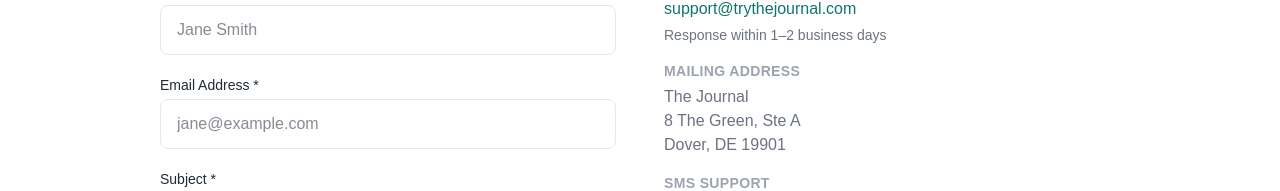
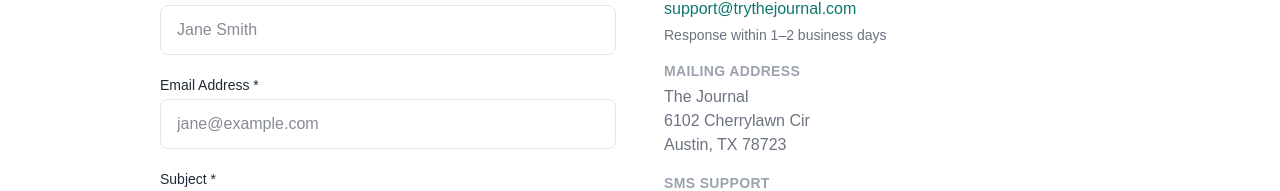
Before and after one commit to Textingman/pushnami-trythejournal, a Next.js app: page /contact in a window 1280 px wide. Shown: the part 431-622 px from the top of the page. Built offline with nearby package versions, Linux system fonts and the light colour scheme.

Commit message:
Initial site setup: The Journal

```diff
--- a/app/contact/page.tsx
+++ b/app/contact/page.tsx
@@ -84,7 +84,7 @@ export default function ContactPage() {
                 </div>
                 <div>
                   <h3 className="text-sm font-semibold uppercase tracking-wide mb-1" style={{ color: '#9CA3AF' }}>Mailing Address</h3>
-                  <p style={{ color: '#6B7280' }}>The Journal<br />8 The Green, Ste A<br />Dover, DE 19901</p>
+                  <p style={{ color: '#6B7280' }}>The Journal<br />6102 Cherrylawn Cir<br />Austin, TX 78723</p>
                 </div>
                 <div>
                   <h3 className="text-sm font-semibold uppercase tracking-wide mb-1" style={{ color: '#9CA3AF' }}>SMS Support</h3>
```
